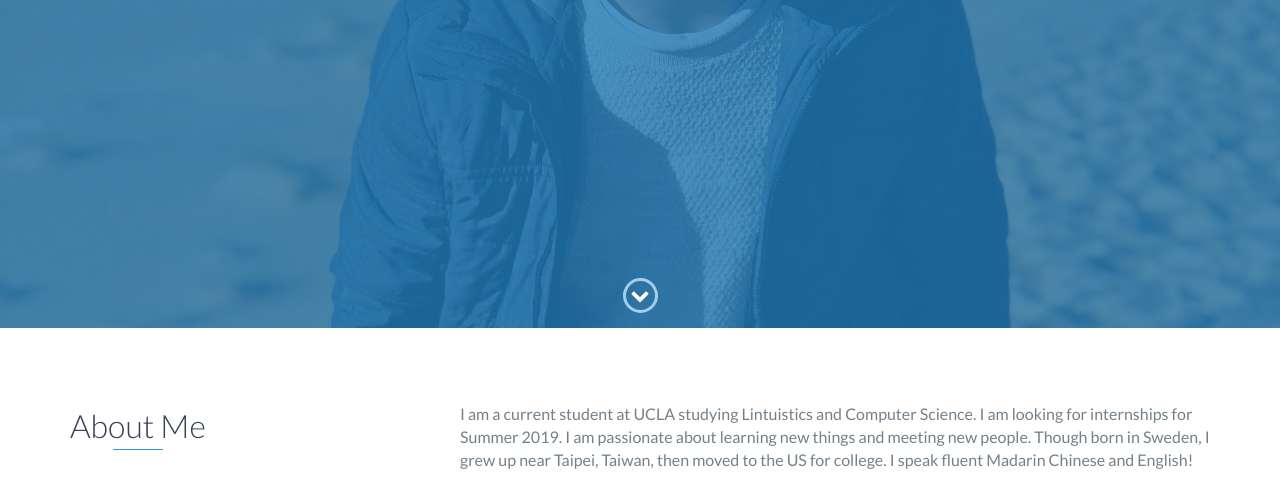
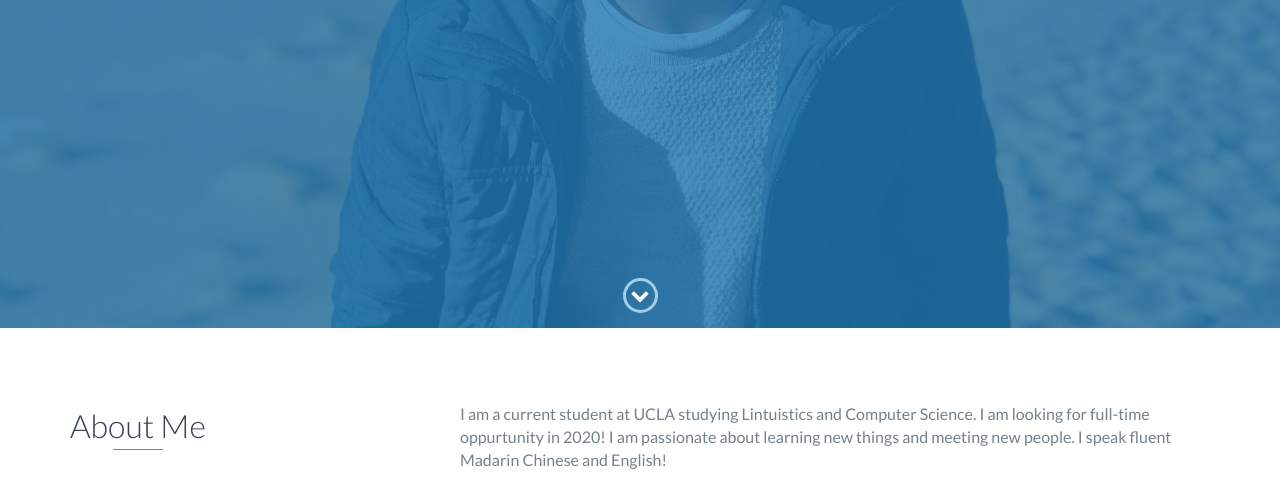
Before and after one commit to goldenogs/goldenogs.github.io, a website: page index.html in a window 1280 px wide. Shown: the part 472-952 px from the top of the page. Drawn offline with nearby package versions, Linux system fonts and the light colour scheme.

Commit message:
test changes

```diff
--- a/index.html
+++ b/index.html
@@ -75,8 +75,7 @@
                 <div class="col-md-8">
                     <p>
                             I am a current student at UCLA studying Lintuistics and Computer Science.
-                        I am looking for internships for Summer 2019. I am passionate about learning new things and meeting new people.
-                        Though born in Sweden, I grew up near Taipei, Taiwan, then moved to the US for college.
+                        I am looking for full-time oppurtunity in 2020! I am passionate about learning new things and meeting new people.
                         I speak fluent Madarin Chinese and English!
                     </p>
                 </div>
```
